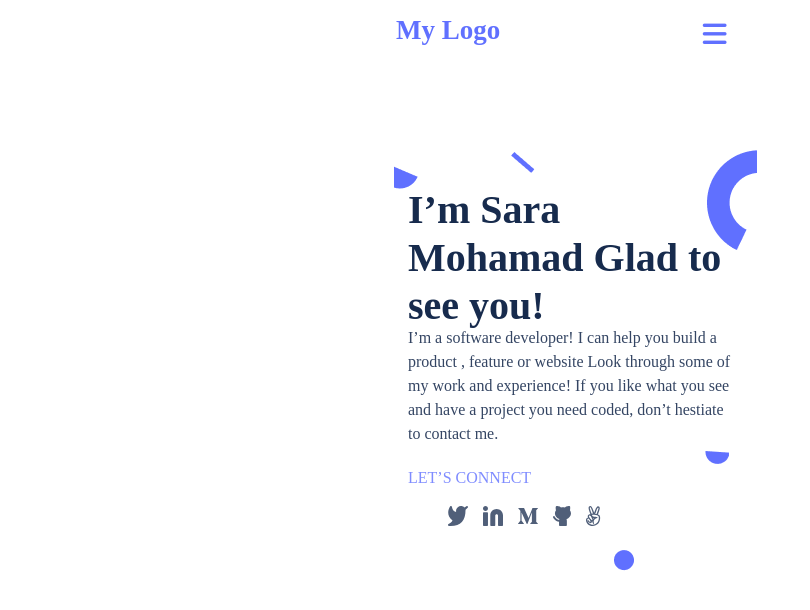
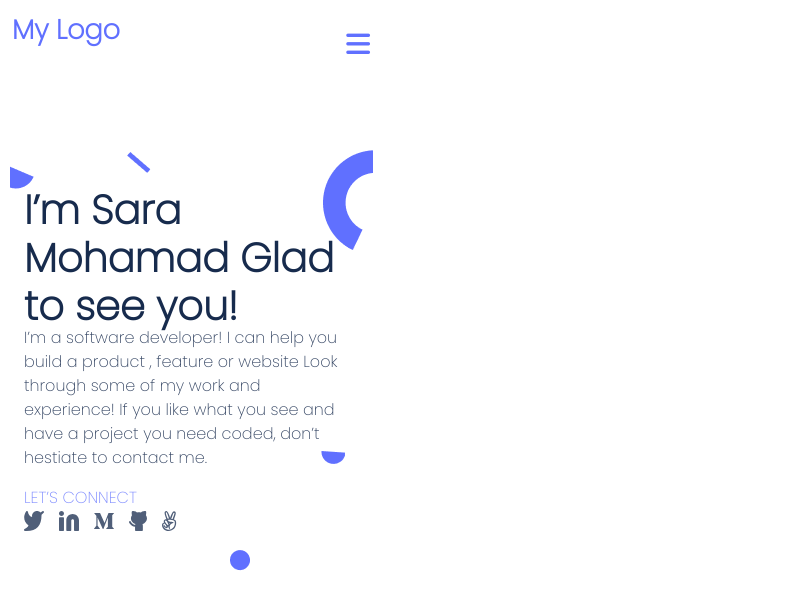
Before and after one commit to saruuja/Portfolio_mobile-, a website: page index.html in a window 1280 px wide. Shown: the whole page, without its empty margins (0-810 px from the left). Drawn offline with Linux system fonts and the light colour scheme.

Commit message:
change some style in css code

```diff
--- a/style.css
+++ b/style.css
@@ -1,9 +1,8 @@
+@import url('https://fonts.googleapis.com/css2?family=Poppins:wght@200&display=swap');
 .Background {
-  position: absolute;
+  display: flexbox;
   width: 375px;
   height: 718px;
-  left: 30%;
-  top: 0;
   background: #fff;
   box-sizing: border-box;
 }
@@ -34,8 +33,8 @@
 }
 
 #menu {
-  position: absolute;
-  left: 85%;
+  display: flexbox;
+  padding-left: 95%;
   top: 20px;
   font-size: 1.7rem;
   color: #6070ff;
@@ -118,7 +117,7 @@ h1 {
 .Lest {
   position: absolute;
   left: 24px;
-  top: 450px;
+  top: 470px;
   font-family: 'Poppins';
   font-style: normal;
   font-weight: 500;
@@ -132,10 +131,11 @@ h1 {
   flex-direction: row;
   position: absolute;
   left: 24px;
-  top: 490px;
+   top: 495px;
   justify-content: center;
   align-items: center;
   gap: 15px;
+  padding: 0;
 }
 
 .Ellp_three {
```
